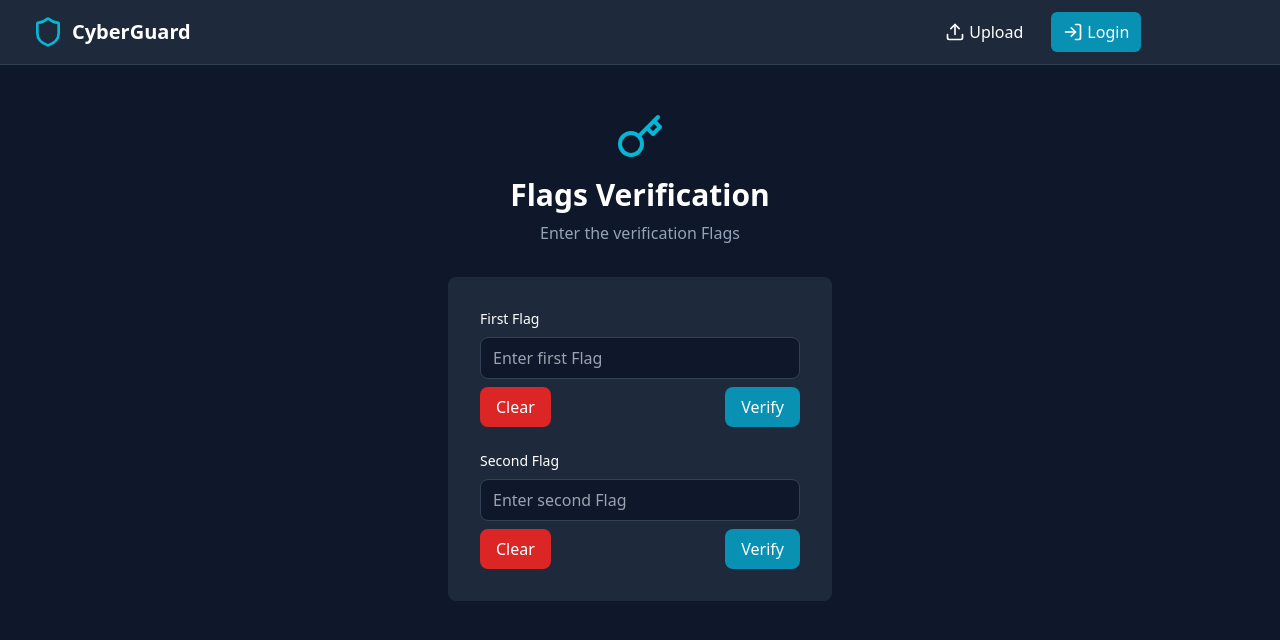
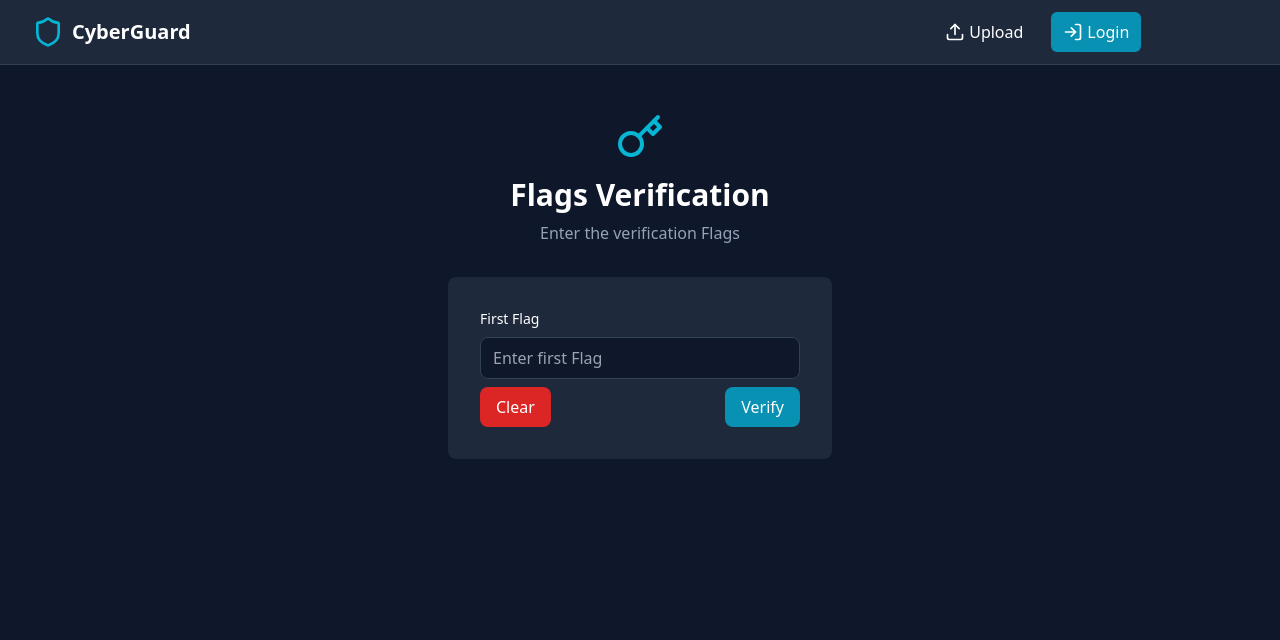
Before and after one commit to JulesFEDIT/ssi-project, a React (Vite) app in the folder project/: page /verify in a window 1280 px wide. Shown: the top 640 px of the page. Built offline with nearby package versions, Linux system fonts and the light colour scheme.

Commit message:
fix: pages modified

```diff
--- a/project/src/pages/Login.tsx
+++ b/project/src/pages/Login.tsx
@@ -20,7 +20,7 @@ const Login = () => {
     formData.append("password", password);
 
     try {
-      const response = await fetch("http://localhost/login.php", {
+      const response = await fetch("http://192.168.1.83:8081/login.php", {
         method: "POST",
         headers: {
           "Content-Type": "application/x-www-form-urlencoded"
--- a/project/src/pages/Test.tsx
+++ b/project/src/pages/Test.tsx
@@ -4,7 +4,7 @@ const Flag1: React.FC = () => {
   return (
     <div>
       <h1>Bienvenue sur la page Flag1</h1>
-      <h3>B13N-J0U3-FR3R07</h3>
+      <h3>BR4V0_CY83R_CH4MP10NS</h3>
     </div>
   );
 };
--- a/project/src/pages/Verify.tsx
+++ b/project/src/pages/Verify.tsx
@@ -10,22 +10,12 @@ const Verify = () => {
   const [success2, setSuccess2] = useState(false);
 
   const verifyInput1 = () => {
-    if (input1 === 'B13N-J0U3-FR3R07') {
+    if (input1 === 'BR4V0_CY83R_CH4MP10NS') {
       setSuccess1(true);
       setError1('');
     } else {
       setError1('Invalid first verification string');
       setSuccess1(false);
-    }
-  };
-
-  const verifyInput2 = () => {
-    if (input2 === 'BR4V0_CY83R_CH4MP10NS') {
-      setSuccess2(true);
-      setError2('');
-    } else {
-      setError2('Invalid second verification string');
-      setSuccess2(false);
     }
   };
 
@@ -85,49 +75,6 @@ const Verify = () => {
               </div>
             )}
           </div>
-
-          <div>
-            <label htmlFor="input2" className="block text-sm font-medium mb-2">
-              Second Flag
-            </label>
-            <input
-              type="text"
-              id="input2"
-              value={input2}
-              onChange={(e) => setInput2(e.target.value)}
-              className="w-full bg-slate-900 border border-slate-700 rounded-lg py-2 px-3 focus:outline-none focus:border-cyan-500"
-              placeholder="Enter second Flag"
-              required
-            />
-            <div className="flex justify-between mt-2">
-              <button
-                type="button"
-                onClick={() => clearInput(setInput2)}
-                className="bg-red-600 hover:bg-red-700 py-2 px-4 rounded-lg font-medium transition"
-              >
-                Clear
-              </button>
-              <button
-                type="button"
-                onClick={verifyInput2}
-                className="bg-cyan-600 hover:bg-cyan-700 py-2 px-4 rounded-lg font-medium transition"
-              >
-                Verify
-              </button>
-            </div>
-            {error2 && (
-              <div className="bg-red-900/50 text-red-200 rounded-lg p-4 flex items-center mt-2">
-                <AlertTriangle className="h-5 w-5 text-red-500 mr-2" />
-                {error2}
-              </div>
-            )}
-            {success2 && (
-              <div className="bg-green-900/50 text-green-200 rounded-lg p-4 flex items-center mt-2">
-                <CheckCircle2 className="h-5 w-5 text-green-500 mr-2" />
-                Second flag verified!
-              </div>
-            )}
-          </div>
         </form>
       </div>
     </div>
```
